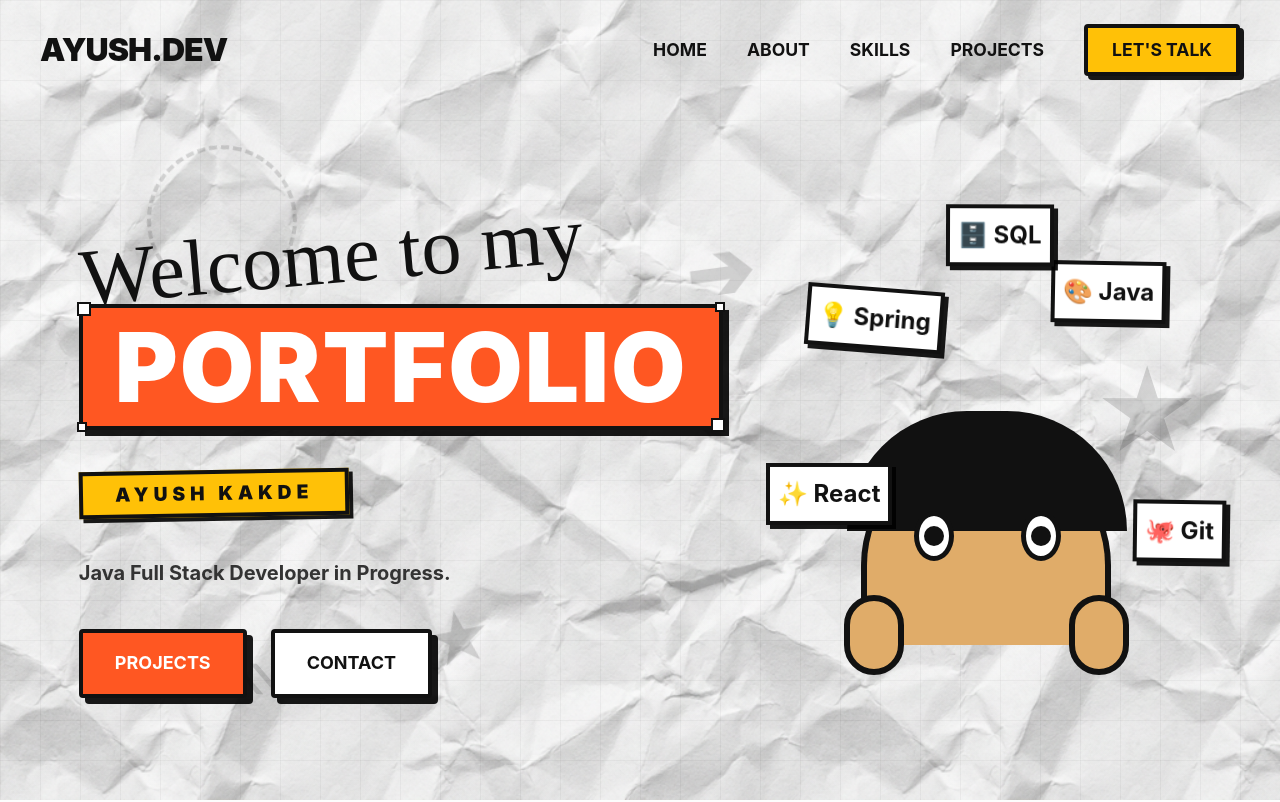
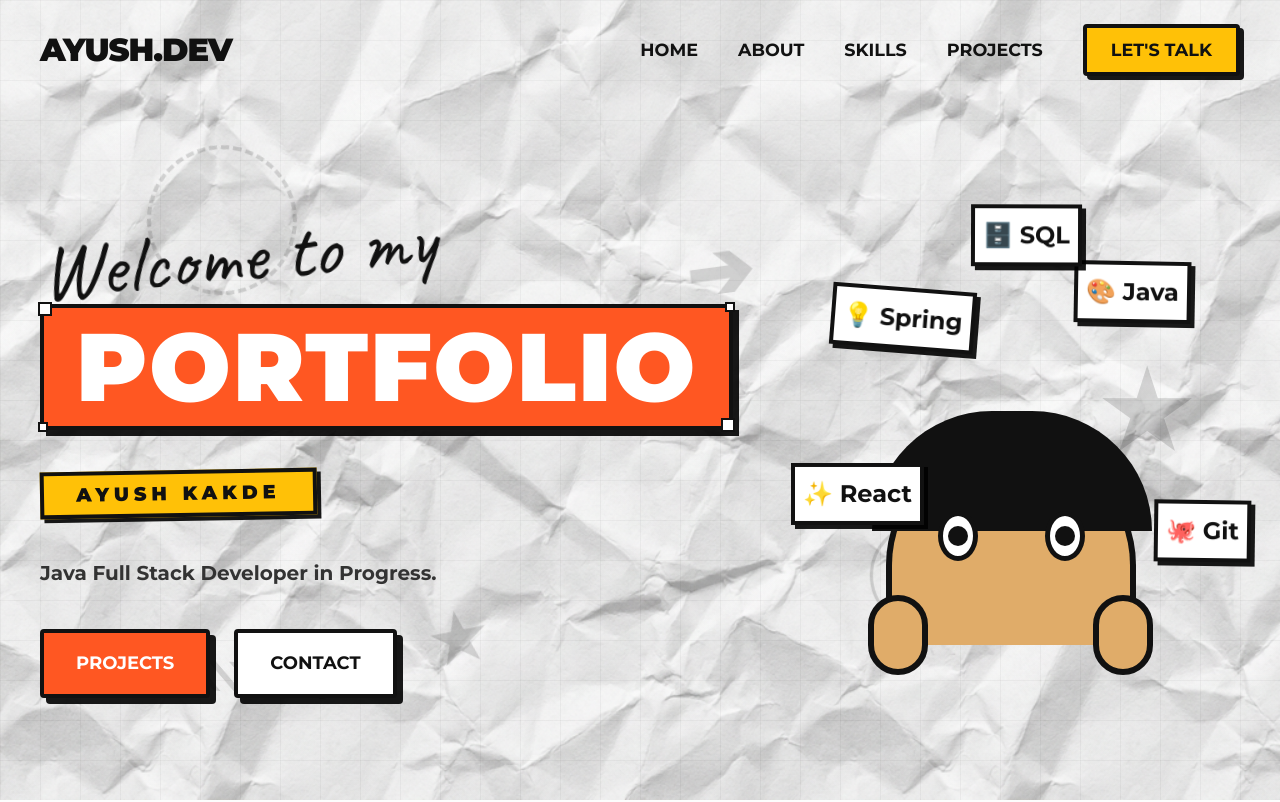
Before and after one commit to Kakdeayush/MY_PORTFOLIO_AYUSHKAKDE, a React (Vite) app: page / in a window 1280 px wide. Shown: the top 802 px of the page. Built offline with nearby package versions, Linux system fonts and the light colour scheme.

Commit message:
update index.css

```diff
--- a/src/index.css
+++ b/src/index.css
@@ -1,3 +1,5 @@
+@import url('https://fonts.googleapis.com/css2?family=Caveat:wght@400;700&family=Montserrat:wght@400;700;900&display=swap');
+
 :root {
   /* Graphic Designer Paper Cutout Theme */
   --primary-orange: #FF5722;
@@ -17,7 +19,6 @@
   --transition-bounce: 0.5s cubic-bezier(0.175, 0.885, 0.32, 1.275);
 }
 
-@import url('https://fonts.googleapis.com/css2?family=Caveat:wght@400;700&family=Montserrat:wght@400;700;900&display=swap');
 
 * {
   margin: 0;
```
